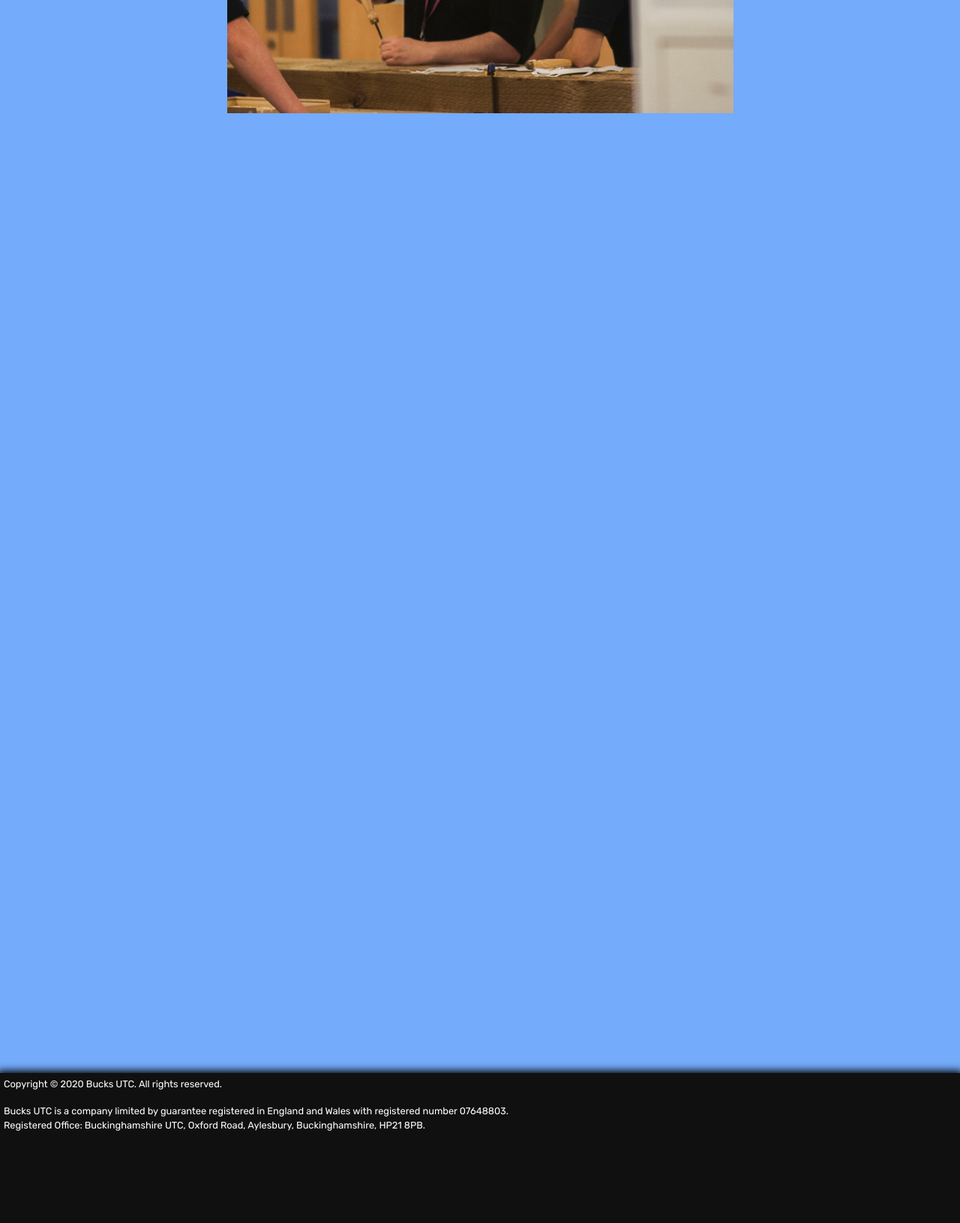
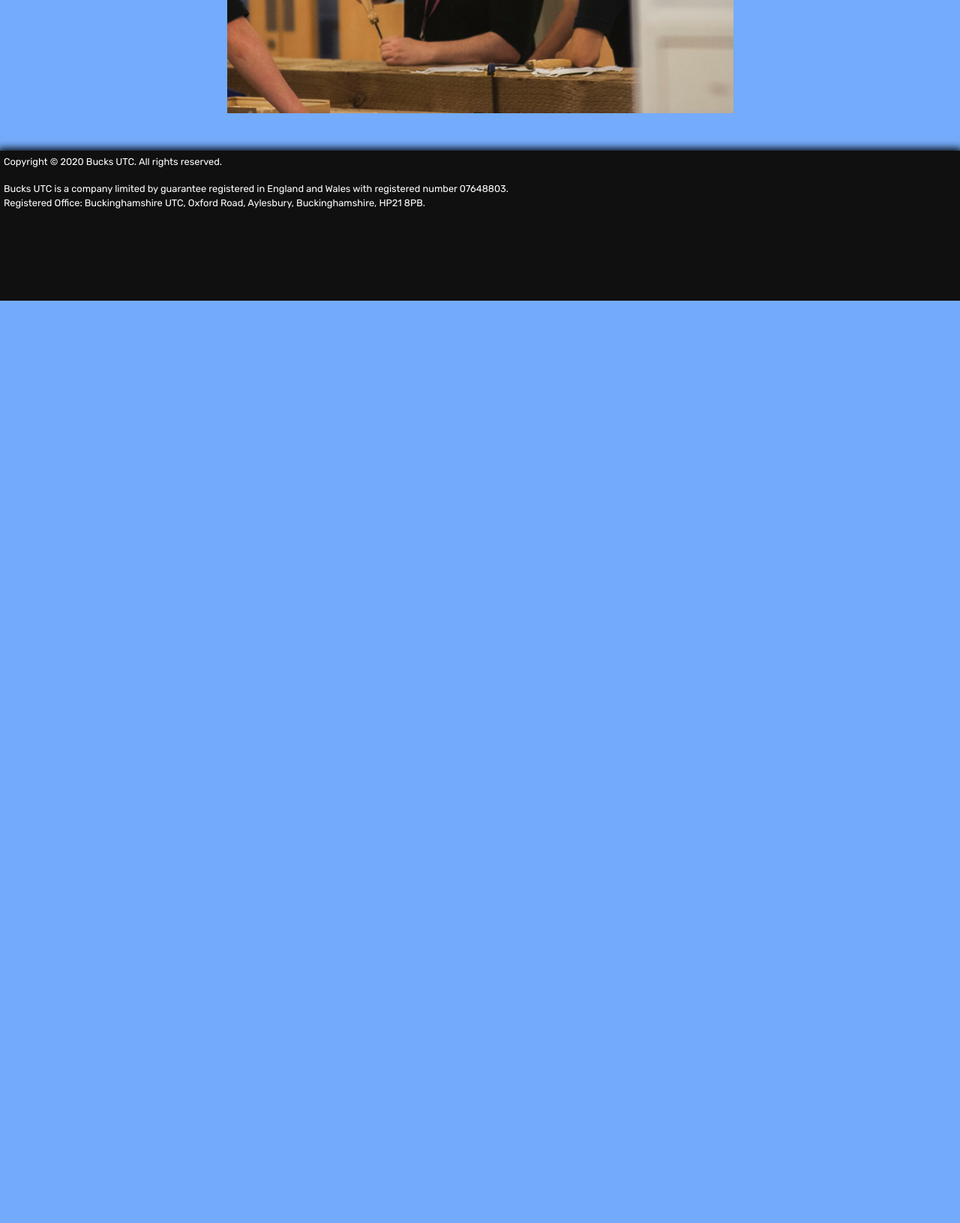
Before and after one commit to Flux-Bot/UTC-Internal-website, a PHP site: page / in a window 1280 px wide. Shown: the part 1141-2772 px from the top of the page at 75% size. After the commit the page ends 1542 px from the top, so only its background shows below. Run offline with PHP 8.4, Linux system fonts and the light colour scheme.

Commit message:
Fixed footer

```diff
--- a/public/css/style.css
+++ b/public/css/style.css
@@ -210,7 +210,7 @@ display: inline;
 	border-right: 10px;
 	background-color: #101010;
 	box-shadow: 0px 0px 10px 3px black;
-	margin-top: 100%;
+
 }
 
 .Apps{
```
